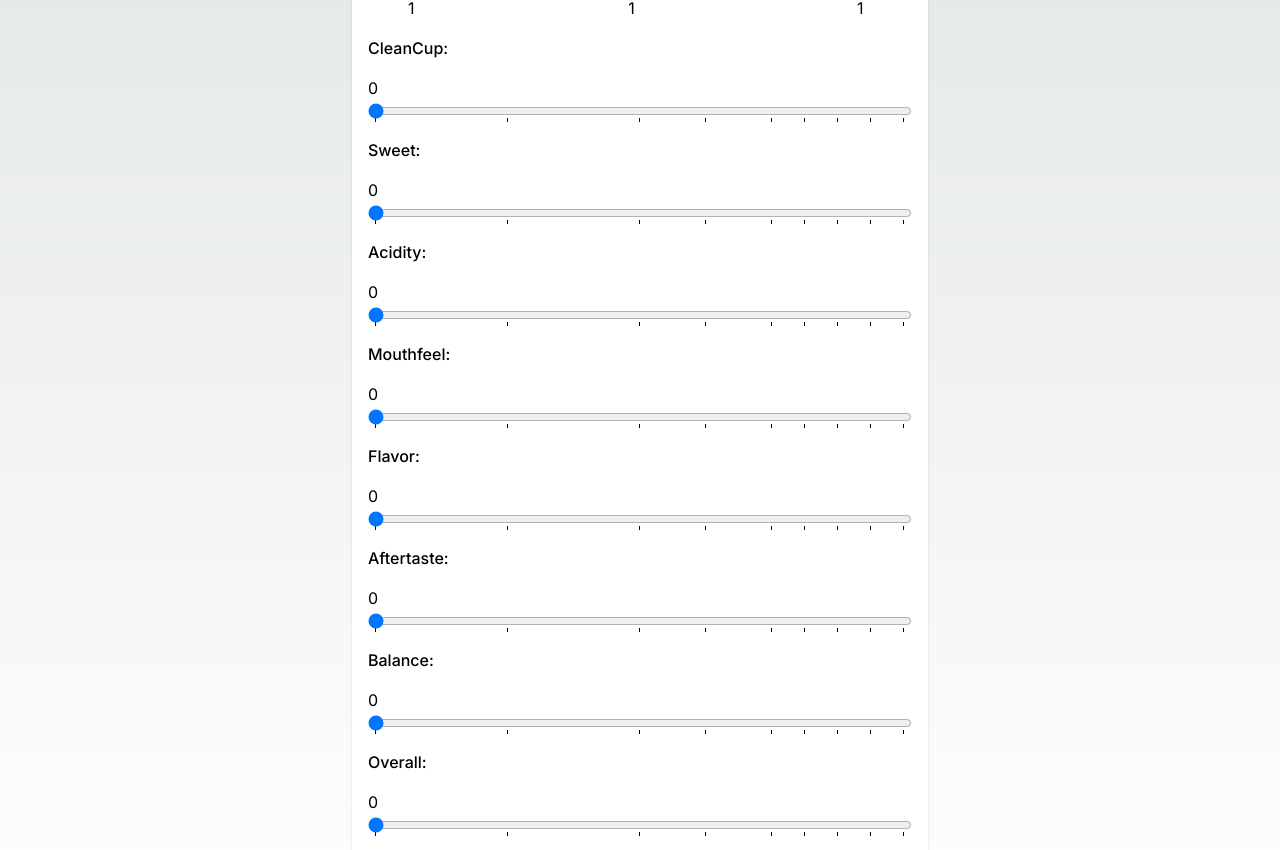
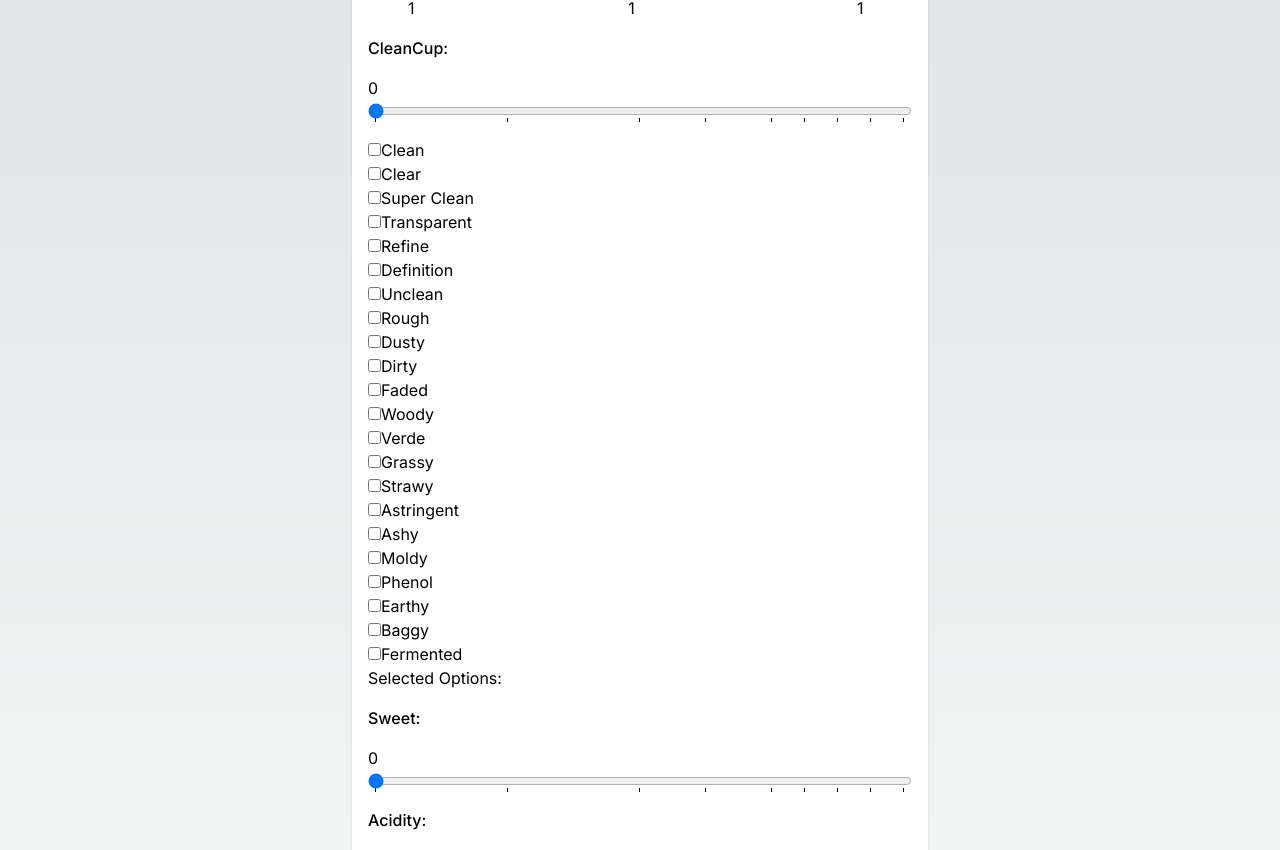
Before and after one commit to KouheiOkazaki/coppi, a Next.js app: page /en/cupping in a window 1280 px wide. Shown: the part 632-1482 px from the top of the page. Built offline with nearby package versions, Linux system fonts and the light colour scheme.

Commit message:
add sample component

```diff
--- /dev/null
+++ b/src/components/cupping/cupProfile/CupProfile.tsx
@@ -0,0 +1,38 @@
+import React, { useState } from 'react';
+
+export default function CupProfile() {
+  const [selectedOptions, setSelectedOptions] = useState<string[]>([]); // 選択されたオプションの配列は文字列の配列として定義
+
+  // マルチセレクタのオプションを定義
+  const options: string[] = [
+    'Clean', 'Clear', 'Super Clean', 'Transparent', 'Refine', 'Definition',
+    'Unclean', 'Rough', 'Dusty', 'Dirty', 'Faded', 'Woody', 'Verde', 'Grassy', 'Strawy', 'Astringent', 'Ashy', 'Moldy', 'Phenol', 'Earthy', 'Baggy', 'Fermented'
+  ];
+
+  const handleOptionToggle = (option: string) => { // option パラメーターの型を string に指定
+    if (selectedOptions.includes(option)) {
+      setSelectedOptions(selectedOptions.filter((item) => item !== option));
+    } else {
+      setSelectedOptions([...selectedOptions, option]);
+    }
+  };
+
+  return (
+    <div>
+      {options.map((option) => (
+        <div key={option}>
+          <label>
+            <input
+              type="checkbox"
+              value={option}
+              checked={selectedOptions.includes(option)}
+              onChange={() => handleOptionToggle(option)}
+            />
+            {option}
+          </label>
+        </div>
+      ))}
+      <div>Selected Options: {selectedOptions.join(', ')}</div>
+    </div>
+  );
+}
--- a/src/components/cupping/cuppingForm/CoeCuppingForm.tsx
+++ b/src/components/cupping/cuppingForm/CoeCuppingForm.tsx
@@ -6,6 +6,7 @@ import { postFormAction } from './actions'
 import { roastOptions } from '@/src/commons/const/const'
 import Timer from '../../timer/Timer'
 import SensorySelector from '../sensorySelector/SensorySelector'
+import CupProfile from '../cupProfile/CupProfile'
 
 export default function CoeCuppingForm() {
 	const {
@@ -146,6 +147,7 @@ export default function CoeCuppingForm() {
 				</div>
 				<label className="block mb-2 font-medium">CleanCup:</label>
 				<SensorySelector id="cleanCup" register={register} />
+				<CupProfile />
 				<label className="block mb-2 font-medium">Sweet:</label>
 				<SensorySelector id="sweet" register={register} />
 				<label className="block mb-2 font-medium">Acidity:</label>
```
